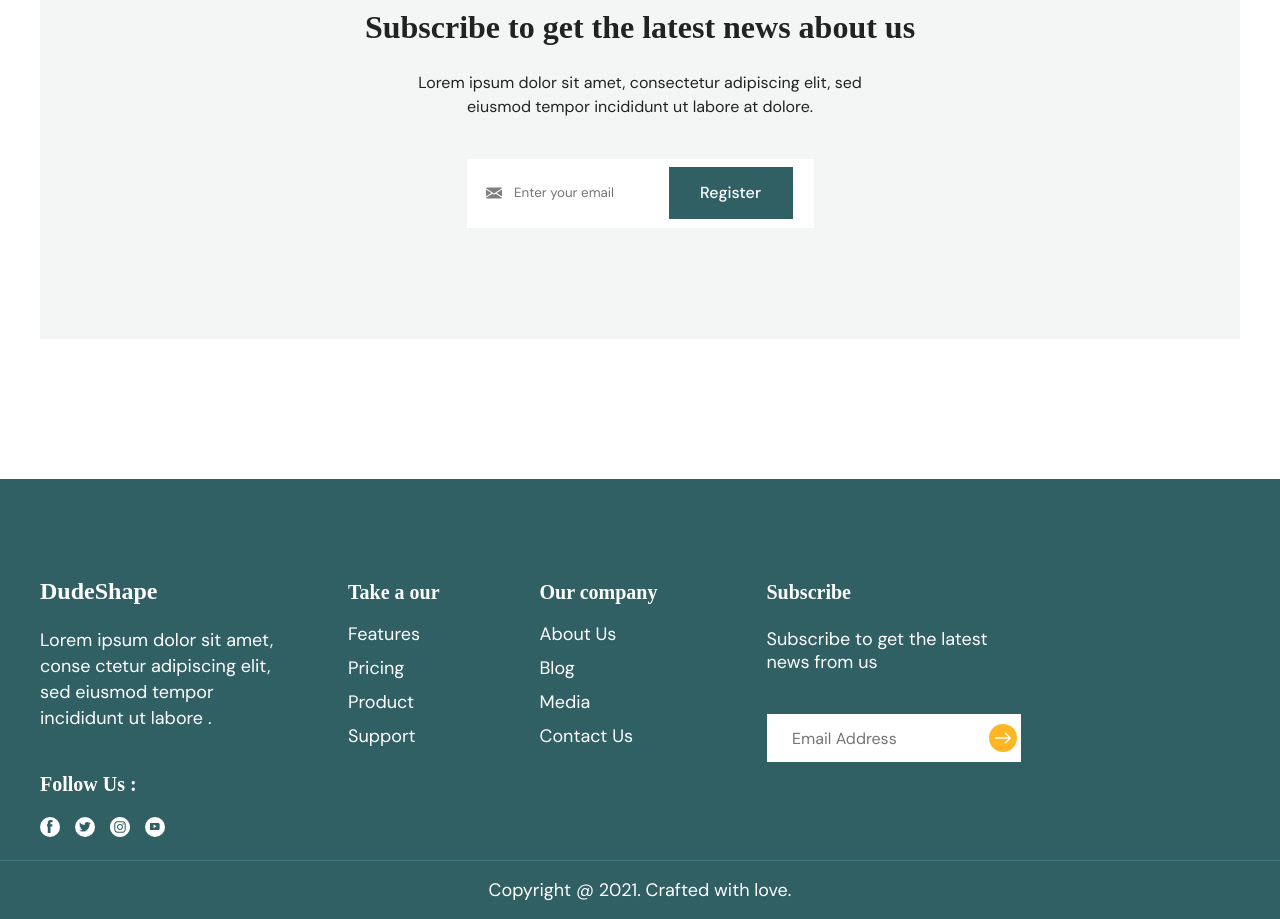
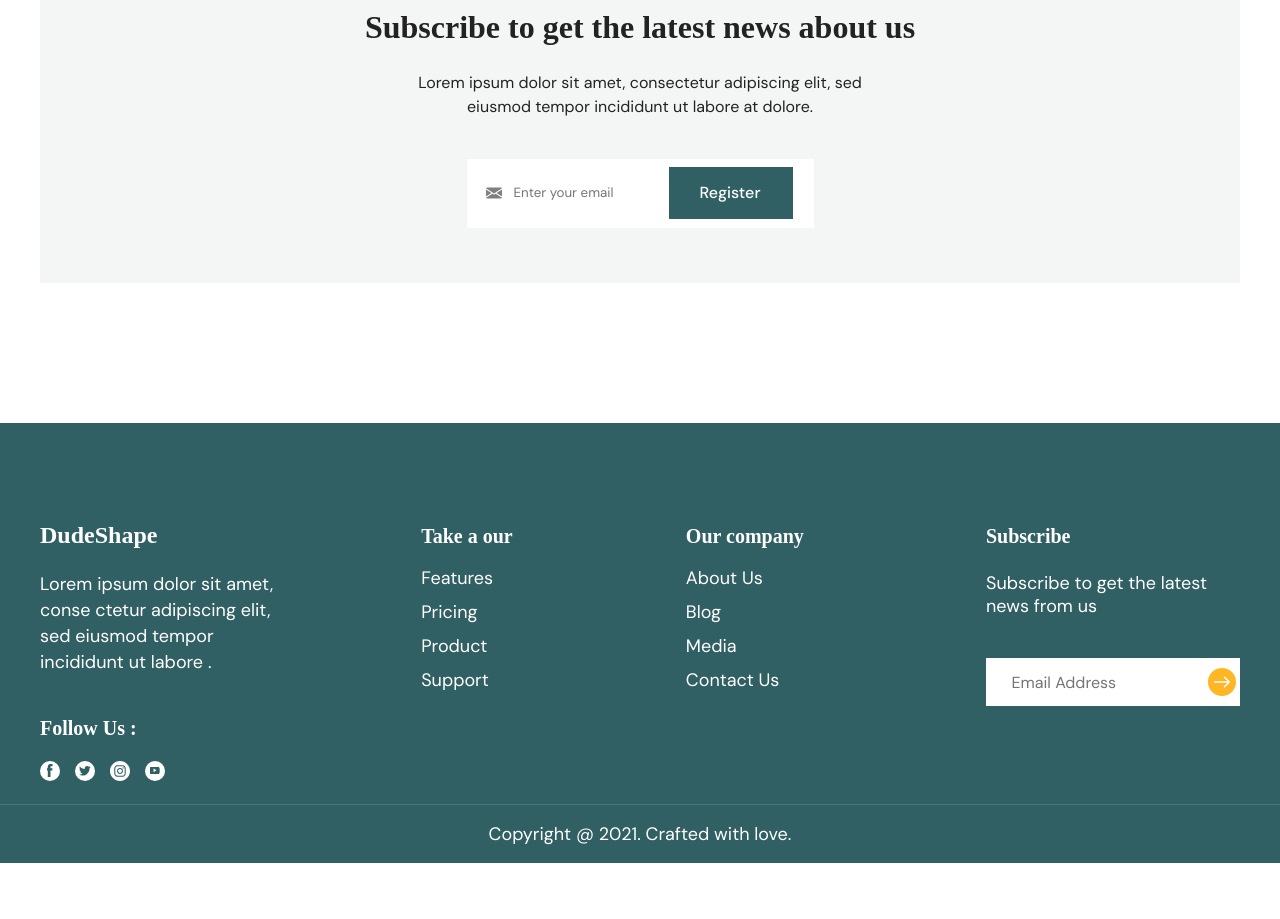
Before and after one commit to Artur2390/first_site, a plain HTML site: page index.html in a window 1280 px wide. Shown: the part 3637-4556 px from the top of the page. After the commit the page ends 4500 px from the top, so only its background shows below. Drawn offline with Linux system fonts and the light colour scheme; files whose address does not match are found by name; a web font is replaced by a local one.

Commit message:
добавил исправления в секции subscribe

```diff
--- a/css/style.css
+++ b/css/style.css
@@ -582,12 +582,12 @@
   line-height: 22px;
   letter-spacing: 0%;
   color: #bababa;
+
 }
 
 .reg {
   display: flex;
   border: 1px solid #ffffff;
-  margin: 0 364px 56px 365px;
   padding: 7px 20px 8px 18px;
   background: rgba(255, 255, 255, 1);
 }
@@ -624,8 +624,7 @@
 
 .footer__wrapper {
   padding: 100px 0 0 0;
-  flex-wrap: wrap;
-  display: flex;
+  max-width: 100%;
 }
 
 .footer {
@@ -636,6 +635,7 @@
 .columns_1 {
   display: flex;
   flex-wrap: wrap;
+  justify-content: space-between;
 }
 
 .col1 {
@@ -818,6 +818,7 @@
   margin-top: 140px;
 }
 
+
 /* Параметры для мобильной версии */
 
 @media (max-width: 992px) {
```
